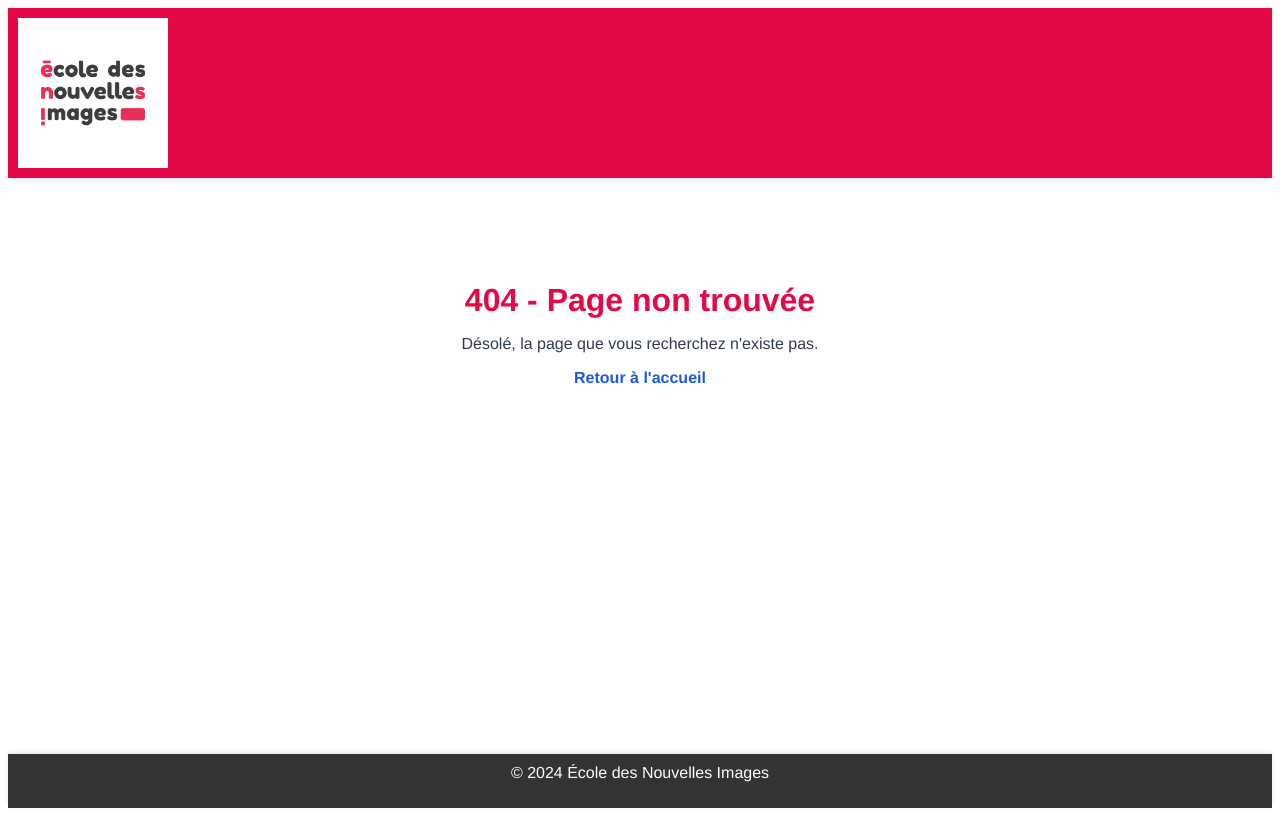
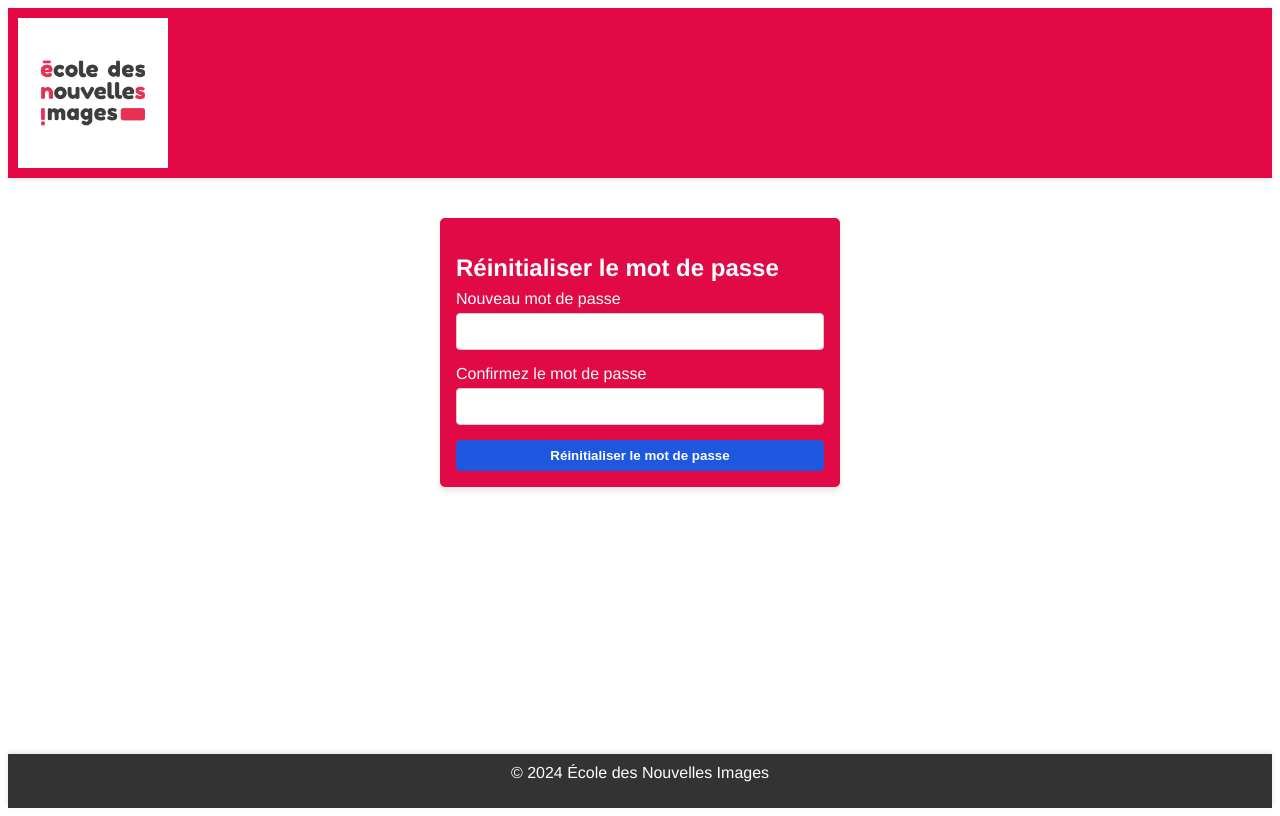
Before and after one commit to FBast/schoolgate, a Vue app: page /reset-password in a window 1280 px wide. Before the commit this address had no page. Built offline with nearby package versions, Linux system fonts and the light colour scheme; sample sign-in values are in the browser's storage.

Commit message:
Refactored login and reset password views

```diff
--- a/src/router/index.js
+++ b/src/router/index.js
@@ -1,12 +1,13 @@
 import { createRouter, createWebHistory } from 'vue-router';
-import Home from '@/views/Home.vue';
+import Home from '@/views/Login.vue';
 import Register from '@/views/Register.vue';
-import Verify from '@/views/Verify.vue';
+import VerifyEmail from '@/views/VerifyEmail.vue';
 import Dashboard from "@/views/Dashboard.vue";
 import ForgotPassword from "@/views/ForgotPassword.vue";
 import AdminDashboard from "@/views/AdminDashboard.vue";
 import {ApiService} from "@/utils/apiService.js";
 import NotFound from "@/views/NotFound.vue";
+import ResetPassword from "@/views/ResetPassword.vue";
 
 const routes = [
     {
@@ -20,9 +21,9 @@ const routes = [
         component: Register,
     },
     {
-        path: '/verify',
-        name: 'Verify',
-        component: Verify,
+        path: '/verifyEmail',
+        name: 'VerifyEmail',
+        component: VerifyEmail,
     },
     {
         path: '/dashboard',
@@ -45,6 +46,14 @@ const routes = [
         path: '/forgot-password',
         name: 'ForgotPassword',
         component: ForgotPassword
+    },
+    {
+        path: '/reset-password',
+        name: 'ResetPassword',
+        component: ResetPassword,
+        meta: {
+            requiresAuth: true
+        }
     },
     {
         path: '/:pathMatch(.*)*', // Catch-all route pour capturer toutes les URL non trouvées
--- a/src/utils/apiService.js
+++ b/src/utils/apiService.js
@@ -1,6 +1,16 @@
 import axiosInstance from './axiosInstance';
 
 export const ApiService = {
+    // Création d'un utilisateur
+    async createUser(email, password) {
+        try {
+            const response = await axiosInstance.post('/users', { email, password });
+            return response.data;
+        } catch (error) {
+            throw new Error('Erreur lors de la création de l\'utilisateur');
+        }
+    },
+
     // Authentification de l'utilisateur (connexion)
     async loginUser(email, password) {
         try {
@@ -8,16 +18,6 @@ export const ApiService = {
             return response.data;
         } catch (error) {
             throw new Error('Erreur lors de la connexion');
-        }
-    },
-
-    // Création d'un utilisateur
-    async createUser(email, password) {
-        try {
-            const response = await axiosInstance.post('/users', { email, password });
-            return response.data;
-        } catch (error) {
-            throw new Error('Erreur lors de la création de l\'utilisateur');
         }
     },
 
@@ -31,7 +31,7 @@ export const ApiService = {
         }
     },
 
-    // Vérification du code de validation
+    // Vérification du code de validation pour création utilisateur
     async verifyUser(token, email) {
         try {
             const response = await axiosInstance.post('/users/verify', { token, email });
--- a/src/views/ForgotPassword.vue
+++ b/src/views/ForgotPassword.vue
@@ -23,9 +23,9 @@ const success = ref(false);
 const sendResetEmail = async () => {
   try {
     await ApiService.resetEmail(email.value);
-
     success.value = true;
     message.value = 'Un email de réinitialisation a été envoyé à votre adresse.';
+    await router.push({path: '/verifyEmail', query: {email: email.value}});
   } catch (error) {
     success.value = false;
     message.value = 'Erreur lors de l\'envoi de l\'email. Veuillez réessayer.';
--- a/src/views/Register.vue
+++ b/src/views/Register.vue
@@ -7,7 +7,7 @@
       <FormInput v-model="confirmPassword" label="Confirmez votre mot de passe" type="password" />
       <FormButton type="submit">S'inscrire</FormButton>
     </form>
-    <p v-if="message">{{ message }}</p>
+    <p v-if="message" :class="{'success-message': success, 'error-message': !success}">{{ message }}</p>
 
     <Separator text="ou" />
 
@@ -29,10 +29,12 @@ const email = ref('');
 const password = ref('');
 const confirmPassword = ref('');
 const message = ref('');
+const success = ref(false);
 const router = useRouter();
 
 const registerUser = async () => {
   if (password.value !== confirmPassword.value) {
+    success.value = false;
     message.value = 'Les mots de passe ne correspondent pas';
     return;
   }
@@ -41,6 +43,7 @@ const registerUser = async () => {
     await ApiService.createUser(email.value, password.value);
     await router.push({path: '/verify', query: {email: email.value}});
   } catch (error) {
+    success.value = false;
     message.value = 'Erreur lors de l\'inscription';
   }
 };
@@ -62,7 +65,11 @@ const loginLink = () => {
   box-shadow: $box-shadow;
 }
 
-p {
+.success-message {
+  color: $success-color;
+}
+
+.error-message {
   color: $error-color;
 }
 </style>
--- /dev/null
+++ b/src/views/ResetPassword.vue
@@ -0,0 +1,73 @@
+<template>
+  <div class="reset-password">
+    <h2>Réinitialiser le mot de passe</h2>
+    <form @submit.prevent="resetPassword">
+      <FormInput label="Nouveau mot de passe" type="password" v-model="newPassword" />
+      <FormInput label="Confirmez le mot de passe" type="password" v-model="confirmPassword" />
+      <FormButton type="submit">Réinitialiser le mot de passe</FormButton>
+    </form>
+    <p v-if="message" :class="{ 'error-message': !success, 'success-message': success }">{{ message }}</p>
+  </div>
+</template>
+
+<script setup>
+import { ref } from 'vue';
+import { ApiService } from '@/utils/apiService.js';
+import FormInput from "@/components/FormInput.vue";
+import FormButton from "@/components/FormButton.vue";
+import router from "@/router/index.js";
+
+const newPassword = ref('');
+const confirmPassword = ref('');
+const message = ref('');
+const success = ref(false);
+
+// Fonction pour réinitialiser le mot de passe
+const resetPassword = async () => {
+  if (newPassword.value !== confirmPassword.value) {
+    message.value = 'Les mots de passe ne correspondent pas';
+    success.value = false;
+    return;
+  }
+
+  try {
+    await ApiService.resetPassword(newPassword.value); // API pour soumettre le nouveau mot de passe
+    success.value = true;
+    message.value = 'Votre mot de passe a été réinitialisé avec succès. Vous pouvez maintenant vous connecter.';
+    router.push('/login'); // Redirection vers la page de connexion
+  } catch (error) {
+    success.value = false;
+    message.value = 'Erreur lors de la réinitialisation du mot de passe. Veuillez réessayer.';
+  }
+};
+</script>
+
+<style scoped lang="scss">
+@import "@/styles/utils/_variables.scss";
+
+.reset-password {
+  max-width: 400px;
+  margin: 0 auto;
+  padding: $spacing-md;
+  background-color: $primary-color;
+  border-radius: $border-radius;
+  box-shadow: $box-shadow;
+
+  h2 {
+    color: white;
+    margin-bottom: $spacing-sm;
+  }
+
+  p {
+    margin-top: $spacing-sm;
+  }
+
+  .error-message {
+    color: $error-color;
+  }
+
+  .success-message {
+    color: $success-color;
+  }
+}
+</style>
--- a/src/views/Verify.vue
+++ b/src/views/VerifyEmail.vue
@@ -1,7 +1,7 @@
 <template>
   <div class="verify">
     <h2>Vérification de votre compte</h2>
-    <form @submit.prevent="verifyUser">
+    <form @submit.prevent="submitCode">
       <p>Entrez le code à 6 chiffres envoyé à {{ email }}</p>
       <FormInput label="Code de validation" type="text" v-model="token" required />
       <FormButton type="submit">Valider</FormButton>
@@ -24,7 +24,7 @@ const message = ref('');
 const success = ref(false);
 const router = useRouter();
 
-const verifyUser = async () => {
+const submitCode = async () => {
   try {
     const responseData = await ApiService.verifyUser(token.value, email.value);
 
```
Also changed, not shown: src/views/Login.vue (renamed from src/views/Home.vue).
